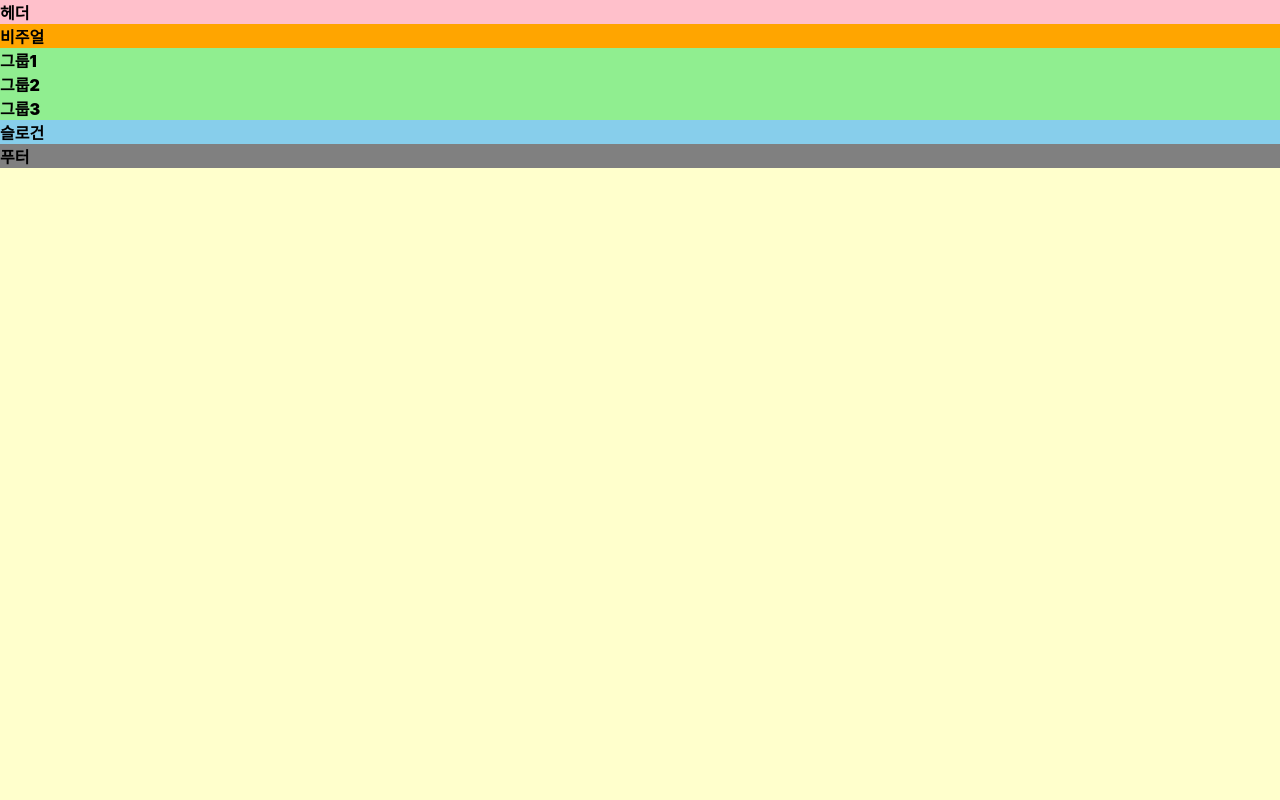
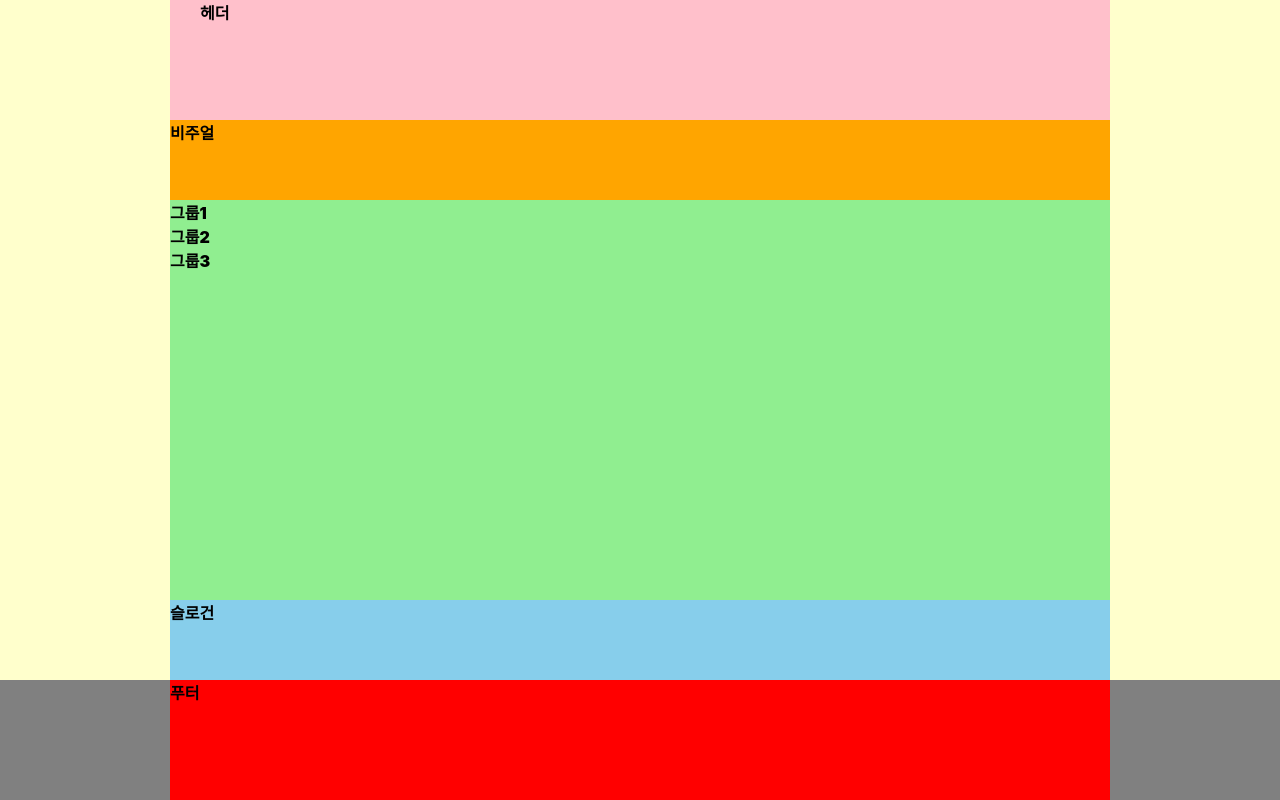
Before and after one commit to imironjin/HTML5, a website: page index.html in a window 1280 px wide. Drawn offline with Linux system fonts and the light colour scheme; a web font is replaced by a local one.

Commit message:
웹 카페 레이아웃 구현

```diff
--- a/styles/style.css
+++ b/styles/style.css
@@ -7,18 +7,39 @@
   font-weight: 900;
 }
 
+/* 레이아웃 */
+.header, .visual, .main, .slogan, .footer-inner {
+  width: 940px;
+  box-sizing: border-box;
+  margin: 0 auto;
+}
+/* 헤더 */
 .header {
   background: pink;
+  padding: 0 30px;
+  height: 15vh;
 }
+/* 비쥬얼 */
 .visual {
   background: orange;
+  height: 10vh;
 }
+/* 메인 */
 .main {
   background: lightgreen;
+  height: 50vh;
 }
+/* 슬로건 */
 .slogan {
   background: skyblue;
+  height: 10vh;
 }
+/* 푸터 */
 .footer {
   background: gray;
 }
+/* 푸터이너 */
+.footer-inner {
+  background: red;
+  height: 15vh;
+}
```
